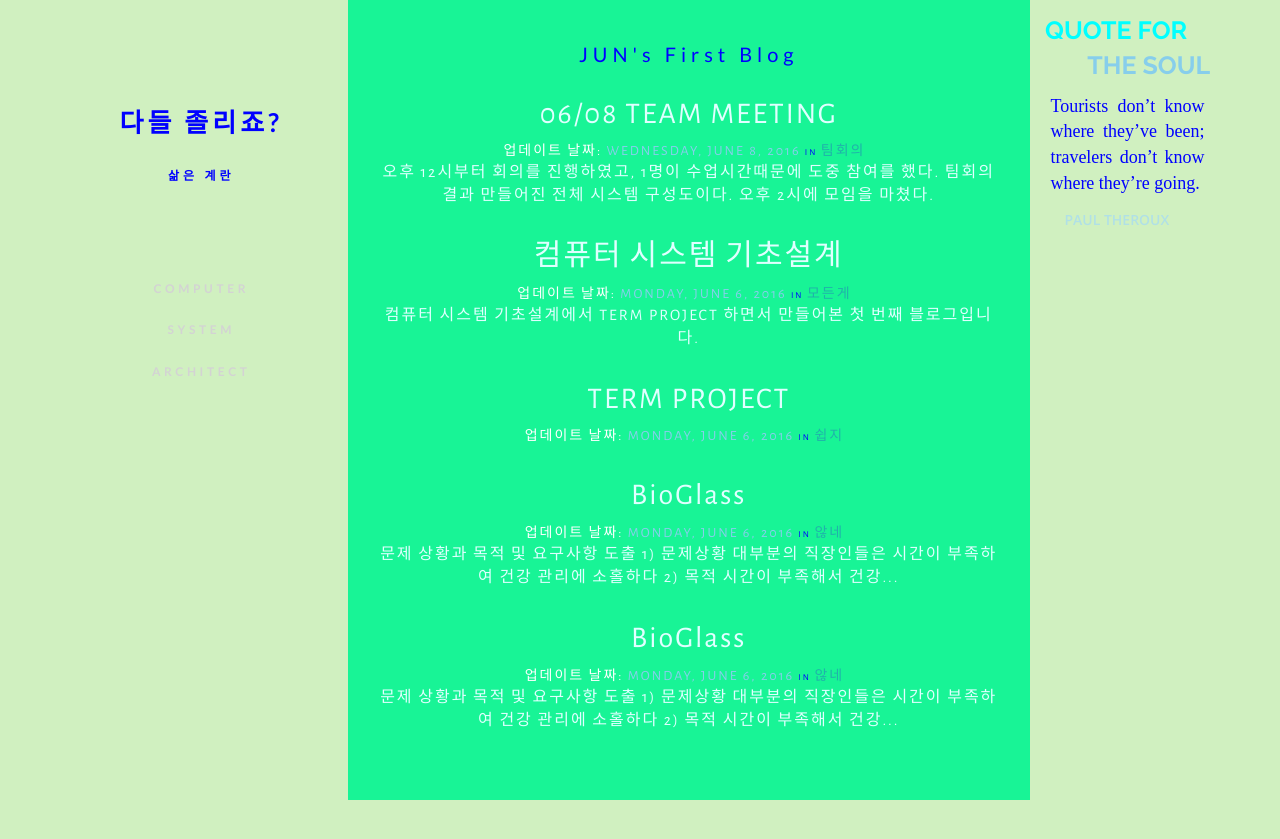
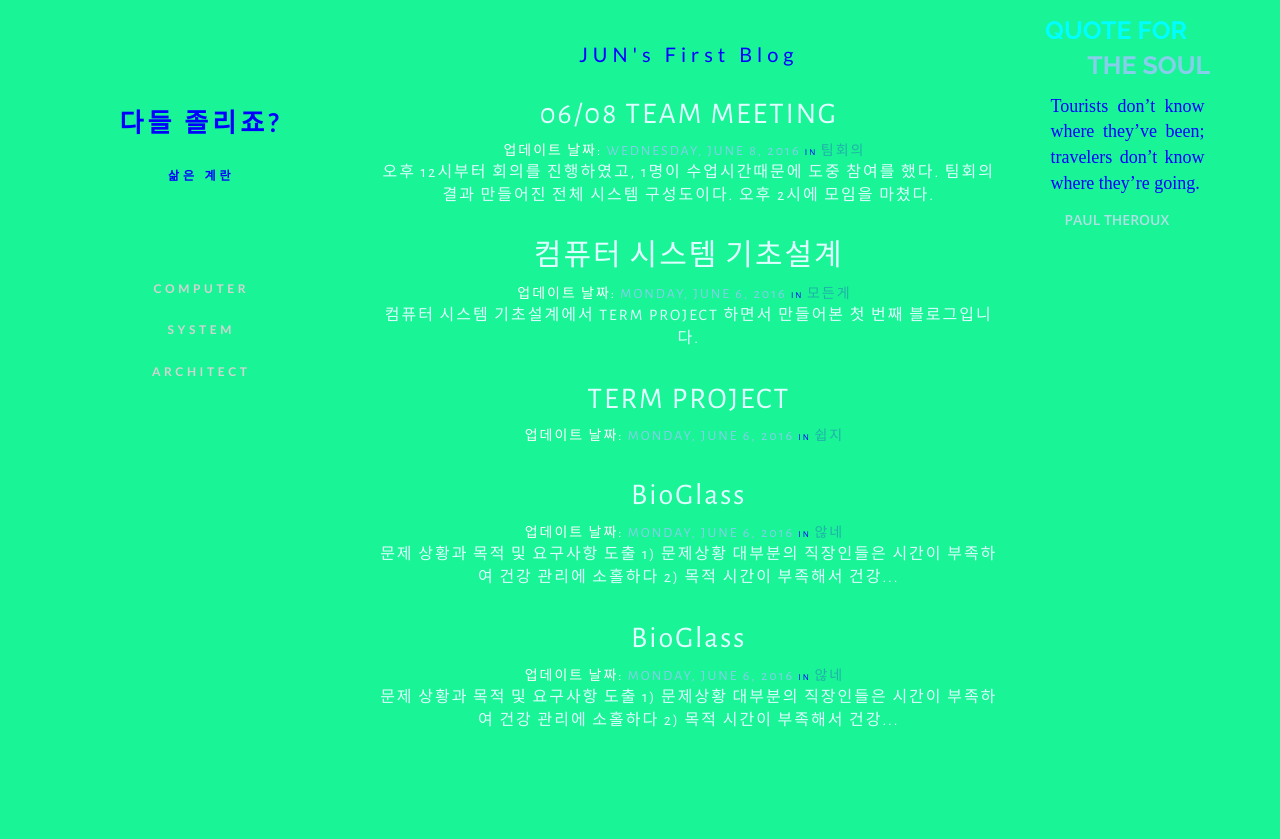
Before and after one commit to strawberryjamsea/trust1303.github.io-1, a Jekyll site: the page built from index.html, in a window 1280 px wide. Shown: the top 839 px of the page. Built offline with Jekyll 4.4.1, drawn with Linux system fonts in a browser that asks for light colours; nearby versions of some CDN libraries.

Commit message:
Update main.scss

```diff
--- a/css/main.scss
+++ b/css/main.scss
@@ -4,7 +4,7 @@
 @charset "utf-8";
 
 body{
-  background-color: #d0f0c0 !important;
+  background-color: #18f496 !important;
   color: blue !important;
 }
 .post-content-main{
@@ -27,7 +27,7 @@ html, body {
 
 }
 #footer{
-  background-color: #18f496;
+  background-color: #d0f0c0;
 
 }
 .cont{
```
